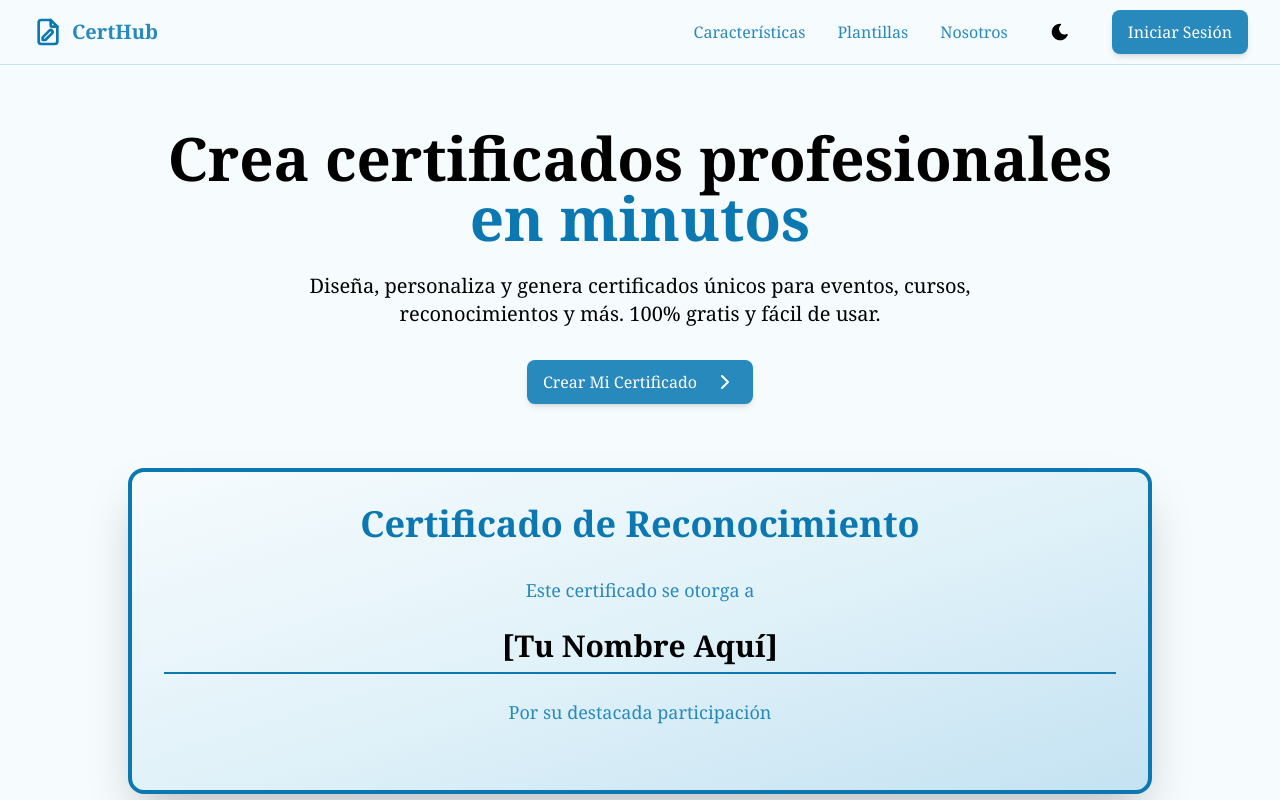
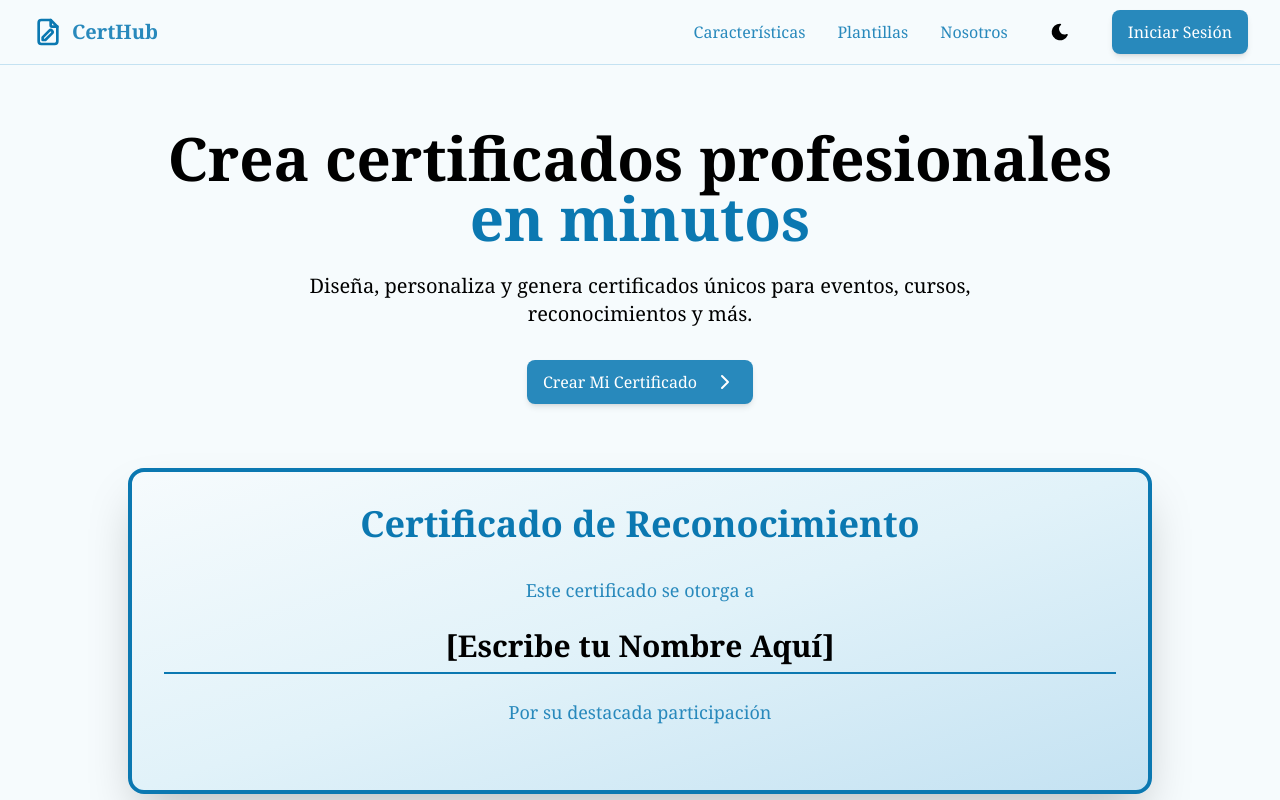
Before and after one commit to Brandon-Gonsales/CertHub_frontend, a SvelteKit app: page / in a window 1280 px wide. Shown: the top 800 px of the page. Built offline with nearby package versions, Linux system fonts and the light colour scheme.

Commit message:
update context page informative cerhubr

```diff
--- a/src/routes/+layout.svelte
+++ b/src/routes/+layout.svelte
@@ -9,7 +9,7 @@
 	const ogImage = `${baseUrl}/og-image.png`;
 	const title = 'CertHub - Crea Certificados Digitales personalizados';
 	const description =
-		'Con CertHub diseña, personaliza y genera certificados únicos para eventos, cursos, reconocimientos y más. 100% gratis y fácil de usar.';
+		'Con CertHub diseña, personaliza y genera certificados únicos para eventos, cursos, reconocimientos y más.';
 </script>
 
 <svelte:head>
--- a/src/routes/+page.svelte
+++ b/src/routes/+page.svelte
@@ -130,7 +130,7 @@
 			</h1>
 			<p class="mx-auto mb-8 max-w-2xl text-xl text-light-black dark:text-dark-white">
 				Diseña, personaliza y genera certificados únicos para eventos, cursos, reconocimientos y
-				más. 100% gratis y fácil de usar.
+				más.
 			</p>
 			<div class="flex flex-col items-center justify-center gap-4 sm:flex-row">
 				<Button onclick={navigateToLogin} variant="primary">
@@ -156,7 +156,7 @@
 							<div
 								class="my-6 border-b-2 border-light-tertiary pb-2 text-3xl font-bold text-light-black dark:border-dark-tertiary dark:text-dark-white"
 							>
-								[Tu Nombre Aquí]
+								[Escribe tu Nombre Aquí]
 							</div>
 							<p class="mt-4">Por su destacada participación</p>
 						</div>
```
